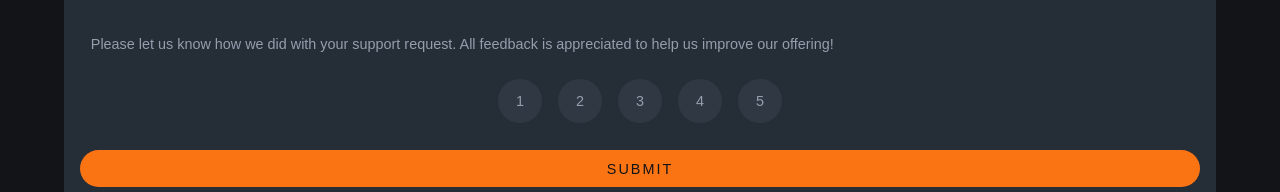
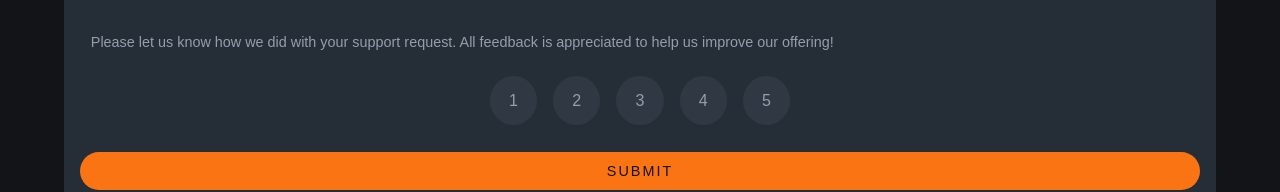
Before and after one commit to Shivavigneshkannan-k/Interactive-rating-webpage, a plain HTML site: page index.html in a window 1280 px wide. Shown: the part 177-369 px from the top of the page. Drawn offline with Linux system fonts and the light colour scheme.

Commit message:
change normalbutton to radio button

```diff
--- a/index.html
+++ b/index.html
@@ -14,13 +14,28 @@
             Please let us know how we did with your support request. All feedback is appreciated
             to help us improve our offering!
         </p>
-        <div class="rating">
-            <button class="1-star rating-btn">1</button>
-            <button class="2-star rating-btn">2</button>
-            <button class="3-star rating-btn">3</button>
-            <button class="4-star rating-btn">4</button>
-            <button class="5-star rating-btn">5</button>
+        <form action="#" class="form-container">
+            <div class="option-container">
+            <input type="radio" value="1" name ="rating" class="radio-btn">
+            <div class="label-star"><label for="1-star" class="star">1</label></div>
         </div>
+            <div class="option-container">
+            <input type="radio" value="2" name ="rating" class="radio-btn">
+            <div class="label-star"><label for="2-star"  class="star">2</label></div>
+        </div>
+            <div class="option-container">
+            <input type="radio" value="3" name ="rating" class="radio-btn">
+            <div class="label-star"><label for="3-star" class="star">3</label></div>
+        </div>
+            <div class="option-container">
+            <input type="radio" value="4" name ="rating" class="radio-btn">
+            <div class="label-star"><label for="4-star" class="star">4</label></div>
+        </div>
+            <div class="option-container">
+            <input type="radio" value="5" name ="rating" class="radio-btn">
+            <div class="label-star"><label for="5-star" class="star">5</label></div>
+        </div>
+        </form>
         <button type="submit" class="submit-btn">SUBMIT</button>
     </div>
     <div class="container thankyou-page">
--- a/style.css
+++ b/style.css
@@ -48,7 +48,7 @@ body{
     font-size: 0.9em;
     line-height: 22.5px;
 }
-.rating{
+/* .rating{
 
     display: flex;
     flex-direction: row;
@@ -71,7 +71,7 @@ body{
     justify-content: center;
     align-items: center;
 }
-
+*/
 #fav-icon{
     width:fit-content;
 
@@ -79,6 +79,45 @@ body{
     padding: 1em;
     background-color:var(--font-clr100) ;
 }
+ .form-container{
+    /* position: relative; */
+
+    display: flex;
+    justify-content: center;
+    align-self: center;
+    gap: 1em;
+
+    margin-bottom: 2em;
+    }
+.option-container{
+    position: relative;
+     display: flex;
+     justify-content: center;
+     align-self: center;
+     gap:0em;
+ }
+ .option-container>input{
+    position: absolute;
+    width: 4em;
+    height:4em;
+    opacity: 0;
+    z-index: 2;
+ }
+ .option-container label{
+    font-size: 1em;
+    position: relative;
+    top:1em;
+    z-index: 1;
+
+    border-radius: 50%;
+
+    padding: 1em 1.20em;
+
+    color:var(--font-clr);
+    background-color: var(--font-clr100);
+
+ }
+
 .submit-btn{
     background-color: var(--active-state);
     color: var(--body-bg);
@@ -101,7 +140,7 @@ body{
 }
 
 /* hover property */
-.rating-btn:hover{
+.option-container:hover{
     background-color: var(--White);
     color:var(--body-bg);
 }
```
